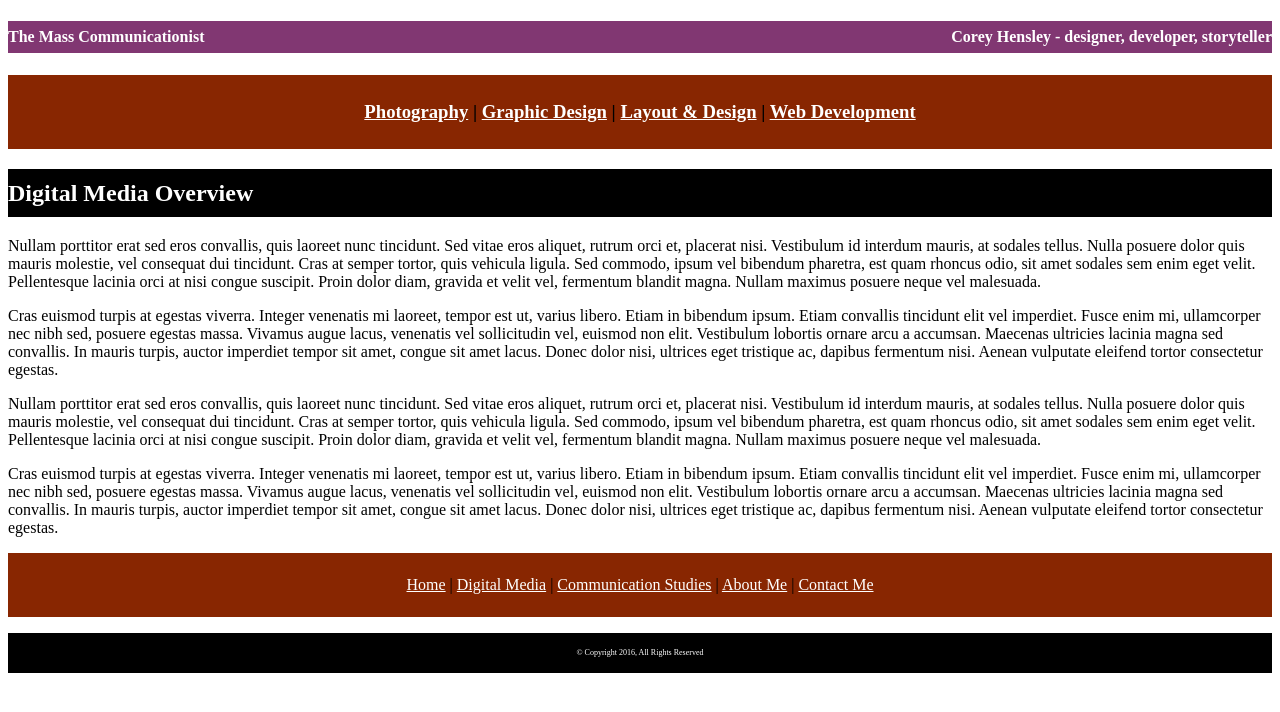
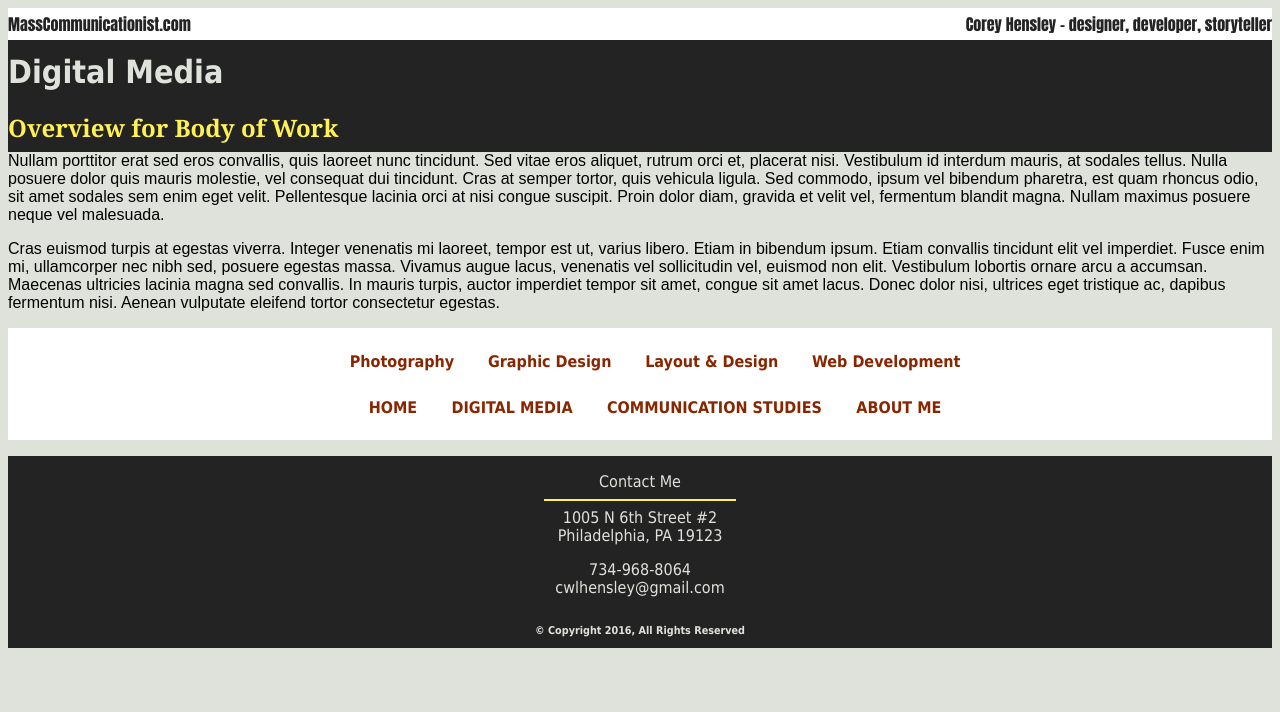
Before and after one commit to Hallarian/cwlhensley-IDM221, a plain HTML site: page digitalmedia.html in a window 1280 px wide. Drawn offline with Linux system fonts and the light colour scheme.

Commit message:
Week 5: Fonts Added
Added fonts to style sheet and also changed color scheme a bit and
tweeked the placement of texts and links.

```diff
--- a/digitalmedia.html
+++ b/digitalmedia.html
@@ -9,45 +9,55 @@
 
   <!-- Below text will be featured in small print at the top of webpage as a consistant through line for the site -->
   <h4><div id="textbox">
-  <p class="alignleft">The Mass Communicationist</p>
+    <p class="alignleft">MassCommunicationist.com</p>
     <p class="alignright">Corey Hensley - designer, developer, storyteller</p>
   </div></h4>
 
-<!-- Links for subnavigation bar to be added later -->
-<h3><nav>
-  <a href="/html/">Photography</a> |
-  <a href="/html/">Graphic Design</a> |
-  <a href="/html/">Layout & Design</a> |
-  <a href="/html/">Web Development</a>
-</nav></h3>
-<p>
-
-<h2>Digital Media Overview</h2>
+  <!-- Title and subtitle texts -->
+  <h1>Digital Media
+  <h2>Overview for Body of Work</h2>
 
   <!-- Body of of text will be two columns much like a magazine is displayed -->
   Nullam porttitor erat sed eros convallis, quis laoreet nunc tincidunt. Sed vitae eros aliquet, rutrum orci et, placerat nisi. Vestibulum id interdum mauris, at sodales tellus. Nulla posuere dolor quis mauris molestie, vel consequat dui tincidunt. Cras at semper tortor, quis vehicula ligula. Sed commodo, ipsum vel bibendum pharetra, est quam rhoncus odio, sit amet sodales sem enim eget velit. Pellentesque lacinia orci at nisi congue suscipit. Proin dolor diam, gravida et velit vel, fermentum blandit magna. Nullam maximus posuere neque vel malesuada.
   <p>
   Cras euismod turpis at egestas viverra. Integer venenatis mi laoreet, tempor est ut, varius libero. Etiam in bibendum ipsum. Etiam convallis tincidunt elit vel imperdiet. Fusce enim mi, ullamcorper nec nibh sed, posuere egestas massa. Vivamus augue lacus, venenatis vel sollicitudin vel, euismod non elit. Vestibulum lobortis ornare arcu a accumsan. Maecenas ultricies lacinia magna sed convallis. In mauris turpis, auctor imperdiet tempor sit amet, congue sit amet lacus. Donec dolor nisi, ultrices eget tristique ac, dapibus fermentum nisi. Aenean vulputate eleifend tortor consectetur egestas.
   <p>
-Nullam porttitor erat sed eros convallis, quis laoreet nunc tincidunt. Sed vitae eros aliquet, rutrum orci et, placerat nisi. Vestibulum id interdum mauris, at sodales tellus. Nulla posuere dolor quis mauris molestie, vel consequat dui tincidunt. Cras at semper tortor, quis vehicula ligula. Sed commodo, ipsum vel bibendum pharetra, est quam rhoncus odio, sit amet sodales sem enim eget velit. Pellentesque lacinia orci at nisi congue suscipit. Proin dolor diam, gravida et velit vel, fermentum blandit magna. Nullam maximus posuere neque vel malesuada.
-<p>
-Cras euismod turpis at egestas viverra. Integer venenatis mi laoreet, tempor est ut, varius libero. Etiam in bibendum ipsum. Etiam convallis tincidunt elit vel imperdiet. Fusce enim mi, ullamcorper nec nibh sed, posuere egestas massa. Vivamus augue lacus, venenatis vel sollicitudin vel, euismod non elit. Vestibulum lobortis ornare arcu a accumsan. Maecenas ultricies lacinia magna sed convallis. In mauris turpis, auctor imperdiet tempor sit amet, congue sit amet lacus. Donec dolor nisi, ultrices eget tristique ac, dapibus fermentum nisi. Aenean vulputate eleifend tortor consectetur egestas.
+
+  <!-- Links for subnavigation bar to be added later once more content becomes available -->
+  <h4><nav>
+    <a href="/html/">Photography</a>
+    <a href="/html/">Graphic Design</a>
+    <a href="/html/">Layout & Design</a>
+    <a href="/html/">Web Development</a>
+  </nav></h4>
   <p>
 
-<!-- Navigation Bar to eventually be featured centered at the bottom of site -->
+  <!-- Nav Bar to be fixed at bottom of page -->
   <nav>
-  <a href="/html/">Home</a> |
-  <a href="/html/">Digital Media</a> |
-  <a href="/html/">Communication Studies</a> |
-  <a href="/html/">About Me</a> |
-  <a href="/html/">Contact Me</a>
+    <ul>
+    <li><a href="home.html" style="text-decoration:none">HOME</a></li>
+    <li><a href="digitalmedia.html" style="text-decoration:none">DIGITAL MEDIA</a></li>
+    <li><a href="communicationstudies.html" style="text-decoration:none">COMMUNICATION STUDIES</a></li>
+    <li><a href="aboutme.html" style="text-decoration:none">ABOUT ME</a></li>
+    </ul>
   </nav>
+
+  <!-- Footer: Contact info will eventuall be grouped side-by-side in a two column format-->
+  <footer>
+    <p class="footer-area"><center>
+
+      Contact Me<br>
+      <HR WIDTH="15%" COLOR="#FFF056" SIZE="2"></HR>
+
+      1005 N 6th Street #2<br>
+      Philadelphia, PA 19123
       <p>
+      734-968-8064<br>
+      cwlhensley@gmail.com
 
-<!-- Footer -->
-<footer>
-© Copyright 2016, All Rights Reserved
+    <h6>© Copyright 2016, All Rights Reserved</h6>
+
+    </center></p>
   </footer>
-
 </body>
 </html>
--- a/mystylesheet.css
+++ b/mystylesheet.css
@@ -1,13 +1,52 @@
 body {
-    background-color: white;
+    background-color: #dfe2db;
+    font-family: Arial, helvetica, sans-serif;
+}
+
+h1 {
+    color: #dfe2db;
+  	font-family: Tahoma, Verdana, Segoe, sans-serif;
+    text-align: left;
+    background-color: #232323;
+    line-height: 2em;
+	height: 2em;
+	margin: 0;
+}
+
+h2 {color: #FFF056;
+	background-color: #232323;
+	font-family: Georgia, Times, "Times New Roman", serif;
+	line-height: 2em;
+	height: 2em;
+	margin: 0;
+}
+
+blockquote {
+	color: #232323;
+	font-family: "Century Gothic","Apple Gothic","URW Gothic L","Avant Garde",sans-serif;
+	font-size: 18px;
+	font-style: bold;
+	font-variant: normal;
+	font-weight: bold;
+	line-height: 18px;
+}
+
+h4 {color: #232323;
+	background-color: white;
+	font-family: Impact, sans-serif;
+	font-weight: normal;
+	line-height: 0em;
+	height: 2em;
+	margin: 0;
 }
 
 nav {
-	background-color: #882601;
+	background-color: white;
 	color: black;
 	text-align: center;
 	line-height: 4em;
 	height: 4em;
+	margin: 0;
 }
 
 	ul {
@@ -18,31 +57,17 @@ nav {
 
 	li {
     	display: inline;
+    	margin: 0;
 		}
 
-	a:link {
-    	color: white;
-		}
+	a {
+  		margin-left: 30px;
+  		color: #882601;
+  		font-family: Tahoma, Verdana, Segoe, sans-serif;
+  		text-decoration: none;
+  		font-weight: bold;
+	}
 
-h1 {
-    color: white;
-    text-align: right;
-    background-color: #062F4F;
-    line-height: 2em;
-	height: 2em;
-}
-
-h2 {color: white;
-	background-color: black;
-	line-height: 2em;
-	height: 2em;
-}
-
-h4 {color: white;
-	background-color: #813772;
-	line-height: 0em;
-	height: 2em;
-}
 
 .alignleft {
 	float: left;
@@ -51,11 +76,14 @@ h4 {color: white;
 	float: right;
 }
 
+.footer-area {padding: 1px 0px 0px;
+}
+
 footer {
-	background-color: black;
-	color: white;
-	font-size: .5em;
-	text-align: center;
-	line-height: 5em;
-	height: 5em;
+	background-color: #232323;
+	color: #dfe2db;
+	font-family: Tahoma, Verdana, Segoe, sans-serif;
+	line-height: 18px;
+	height: 12em;
+	margin: 0;
 }
```
Also changed, not shown: aboutme.html (+26 -17 lines), communicationstudies.html (+24 -16 lines), contactme.html (deleted, +0 -52 lines), home.html (+39 -18 lines). Lines whose indentation alone changed are shown as unchanged.
